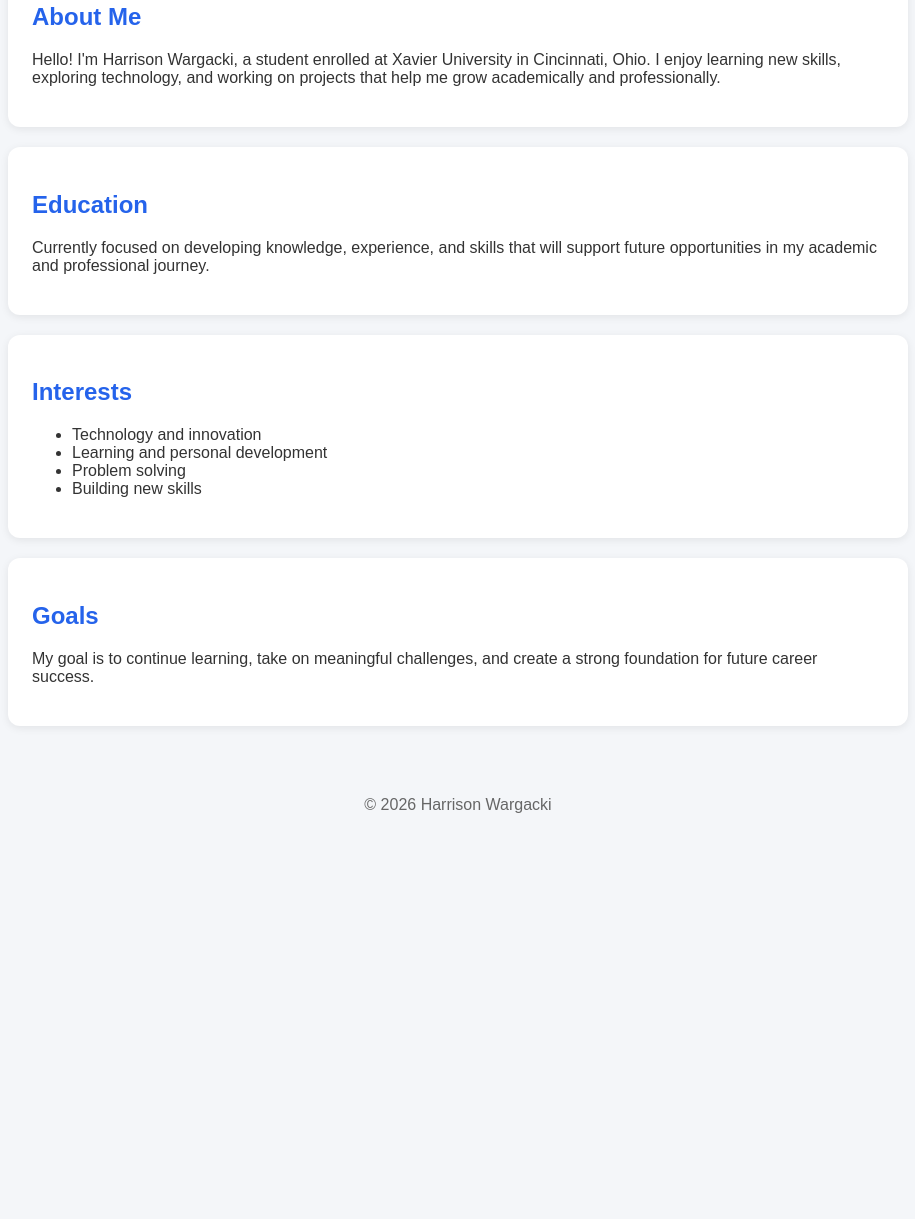
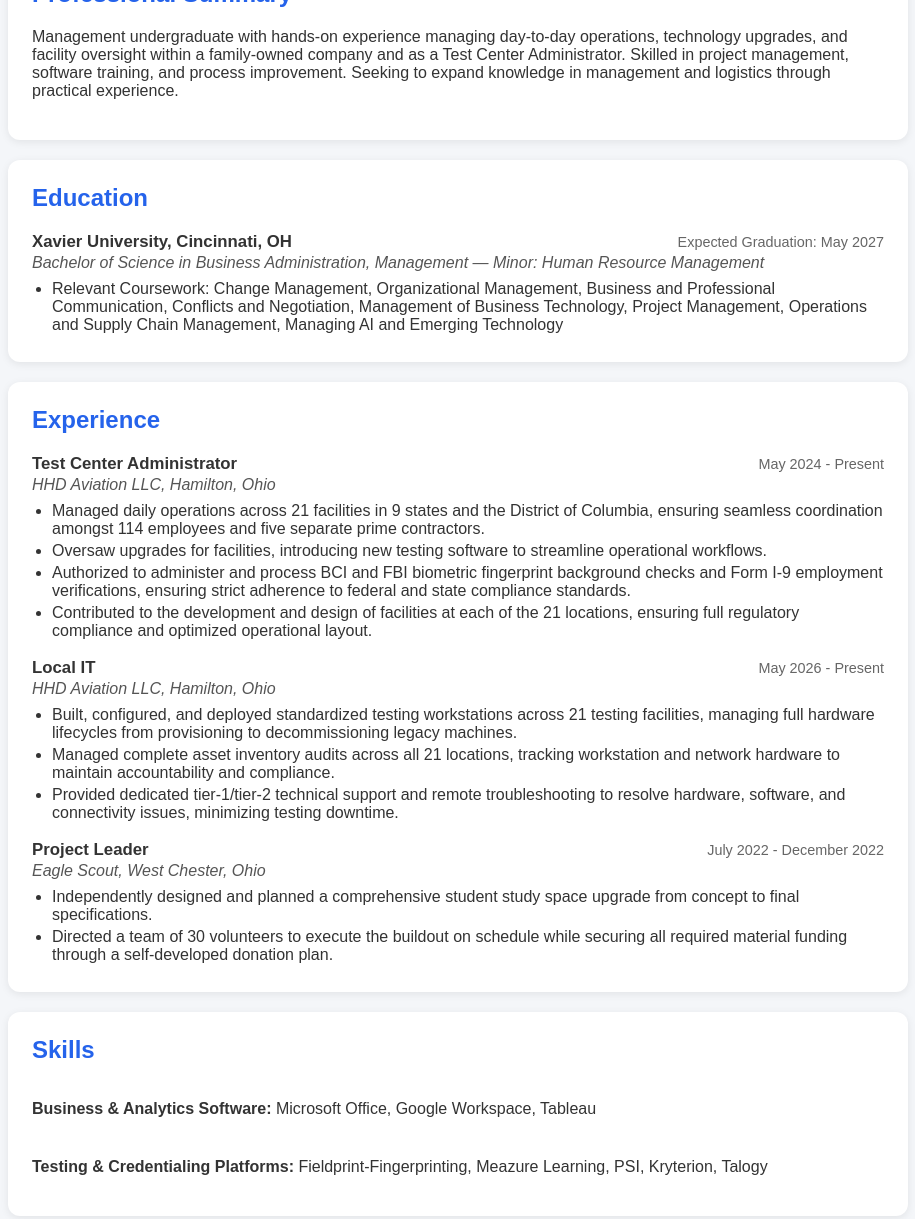
Before and after one commit to hwargacki1/hwargacki1.github.io, a plain HTML site: page index.html in a window 1280 px wide. Shown: the part 305-1524 px from the top of the page, without its empty margins (182-1097 px from the left). Before the commit the page ends 1139 px from the top, so only its background shows below. Drawn offline with Linux system fonts and the light colour scheme.

Commit message:
Rebuild site from resume

```diff
--- a/index.html
+++ b/index.html
@@ -3,43 +3,108 @@
 <head>
 <meta charset="UTF-8">
 <meta name="viewport" content="width=device-width, initial-scale=1.0">
-<title>About Me - Harrison Wargacki</title>
+<title>Harrison Wargacki - Resume</title>
 <style>
 body{font-family:Arial,sans-serif;margin:0;background:#f4f6f9;color:#333}
 header{background:#2563eb;color:white;padding:60px 20px;text-align:center}
+header h1{margin:0 0 8px}
+header p{margin:4px 0}
+header a{color:white;text-decoration:underline}
 main{max-width:900px;margin:auto;padding:30px}
 .section{background:white;padding:24px;margin-bottom:20px;border-radius:12px;box-shadow:0 2px 8px rgba(0,0,0,.08)}
-h2{color:#2563eb}
+h2{color:#2563eb;margin-top:0}
+.entry{margin-bottom:18px}
+.entry:last-child{margin-bottom:0}
+.entry-header{display:flex;justify-content:space-between;flex-wrap:wrap;align-items:baseline;gap:8px}
+.entry-header h3{margin:0;font-size:1.05em}
+.entry-header .dates{color:#666;font-size:.9em;white-space:nowrap}
+.entry .org{font-style:italic;color:#555;margin:2px 0 8px}
+ul{margin:8px 0 0;padding-left:20px}
+li{margin-bottom:4px}
+.skills-list{display:flex;flex-direction:column;gap:8px}
 footer{text-align:center;padding:20px;color:#666}
 </style>
 </head>
 <body>
 <header>
 <h1>Harrison Wargacki</h1>
-<p>Student | Lifelong Learner | Future Professional</p>
+<p>Program Management &bull; Marketing &bull; Logistics</p>
+<p>(513) 615-8126 | <a href="mailto:wargackih@xavier.edu">wargackih@xavier.edu</a> | <a href="https://www.linkedin.com/in/harrisonwargacki" target="_blank" rel="noopener">linkedin.com/in/harrisonwargacki</a></p>
+<p>Cincinnati, OH</p>
 </header>
 <main>
+
 <div class="section">
-<h2>About Me</h2>
-<p>Hello! I'm Harrison Wargacki, a student enrolled at Xavier University in Cincinnati, Ohio. I enjoy learning new skills, exploring technology, and working on projects that help me grow academically and professionally.</p>
+<h2>Professional Summary</h2>
+<p>Management undergraduate with hands-on experience managing day-to-day operations, technology upgrades, and facility oversight within a family-owned company and as a Test Center Administrator. Skilled in project management, software training, and process improvement. Seeking to expand knowledge in management and logistics through practical experience.</p>
 </div>
+
 <div class="section">
 <h2>Education</h2>
-<p>Currently focused on developing knowledge, experience, and skills that will support future opportunities in my academic and professional journey.</p>
+<div class="entry">
+<div class="entry-header">
+<h3>Xavier University, Cincinnati, OH</h3>
+<span class="dates">Expected Graduation: May 2027</span>
 </div>
-<div class="section">
-<h2>Interests</h2>
+<p class="org">Bachelor of Science in Business Administration, Management &mdash; Minor: Human Resource Management</p>
 <ul>
-<li>Technology and innovation</li>
-<li>Learning and personal development</li>
-<li>Problem solving</li>
-<li>Building new skills</li>
+<li>Relevant Coursework: Change Management, Organizational Management, Business and Professional Communication, Conflicts and Negotiation, Management of Business Technology, Project Management, Operations and Supply Chain Management, Managing AI and Emerging Technology</li>
 </ul>
 </div>
+</div>
+
 <div class="section">
-<h2>Goals</h2>
-<p>My goal is to continue learning, take on meaningful challenges, and create a strong foundation for future career success.</p>
+<h2>Experience</h2>
+
+<div class="entry">
+<div class="entry-header">
+<h3>Test Center Administrator</h3>
+<span class="dates">May 2024 - Present</span>
 </div>
+<p class="org">HHD Aviation LLC, Hamilton, Ohio</p>
+<ul>
+<li>Managed daily operations across 21 facilities in 9 states and the District of Columbia, ensuring seamless coordination amongst 114 employees and five separate prime contractors.</li>
+<li>Oversaw upgrades for facilities, introducing new testing software to streamline operational workflows.</li>
+<li>Authorized to administer and process BCI and FBI biometric fingerprint background checks and Form I-9 employment verifications, ensuring strict adherence to federal and state compliance standards.</li>
+<li>Contributed to the development and design of facilities at each of the 21 locations, ensuring full regulatory compliance and optimized operational layout.</li>
+</ul>
+</div>
+
+<div class="entry">
+<div class="entry-header">
+<h3>Local IT</h3>
+<span class="dates">May 2026 - Present</span>
+</div>
+<p class="org">HHD Aviation LLC, Hamilton, Ohio</p>
+<ul>
+<li>Built, configured, and deployed standardized testing workstations across 21 testing facilities, managing full hardware lifecycles from provisioning to decommissioning legacy machines.</li>
+<li>Managed complete asset inventory audits across all 21 locations, tracking workstation and network hardware to maintain accountability and compliance.</li>
+<li>Provided dedicated tier-1/tier-2 technical support and remote troubleshooting to resolve hardware, software, and connectivity issues, minimizing testing downtime.</li>
+</ul>
+</div>
+
+<div class="entry">
+<div class="entry-header">
+<h3>Project Leader</h3>
+<span class="dates">July 2022 - December 2022</span>
+</div>
+<p class="org">Eagle Scout, West Chester, Ohio</p>
+<ul>
+<li>Independently designed and planned a comprehensive student study space upgrade from concept to final specifications.</li>
+<li>Directed a team of 30 volunteers to execute the buildout on schedule while securing all required material funding through a self-developed donation plan.</li>
+</ul>
+</div>
+
+</div>
+
+<div class="section">
+<h2>Skills</h2>
+<div class="skills-list">
+<p><strong>Business &amp; Analytics Software:</strong> Microsoft Office, Google Workspace, Tableau</p>
+<p><strong>Testing &amp; Credentialing Platforms:</strong> Fieldprint-Fingerprinting, Meazure Learning, PSI, Kryterion, Talogy</p>
+</div>
+</div>
+
 </main>
 <footer>&copy; 2026 Harrison Wargacki</footer>
 </body>
```
Also changed, not shown: 1 other file.
